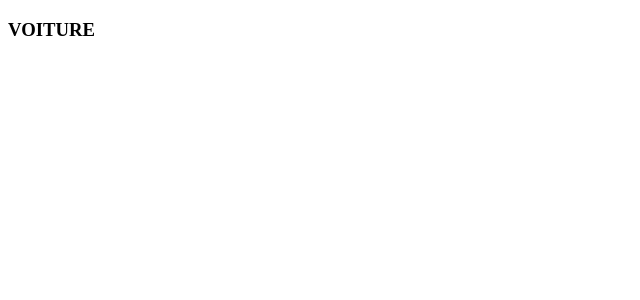
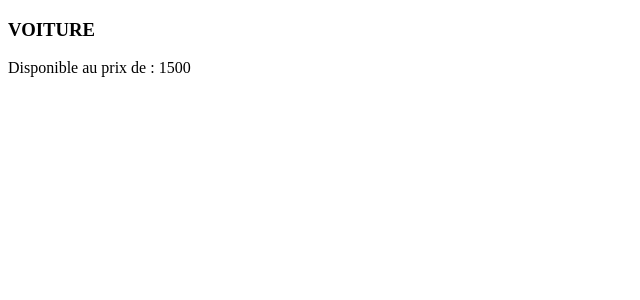
Before and after one commit to GuillemotClement/VUE-LEARN-Cours, a Vue app: page / in a window 1280 px wide. Shown: the top 300 px of the page, without its empty margins (0-640 px from the left). Built offline with nearby package versions, Linux system fonts and the light colour scheme.

Commit message:
Passer plusieurs valeurs via les props

```diff
--- a/src/App.vue
+++ b/src/App.vue
@@ -1,5 +1,5 @@
 <template>
-  <Product :name="product" />
+  <Product :name="product" :prix="1500" />
 </template>
 
 <script lang="ts" setup>
--- a/src/components/Product.vue
+++ b/src/components/Product.vue
@@ -1,5 +1,6 @@
 <template>
   <h3>{{ title }}</h3>
+  <p>Disponible au prix de : {{ prix }}</p>
 </template>
 
 <script setup lang="ts">
@@ -10,6 +11,11 @@
       type: String,
       required: true,
       default: 'Maison'
+    },
+    prix: {
+      type: Number,
+      required: true,
+      default: 0
     }
   });
 
```
